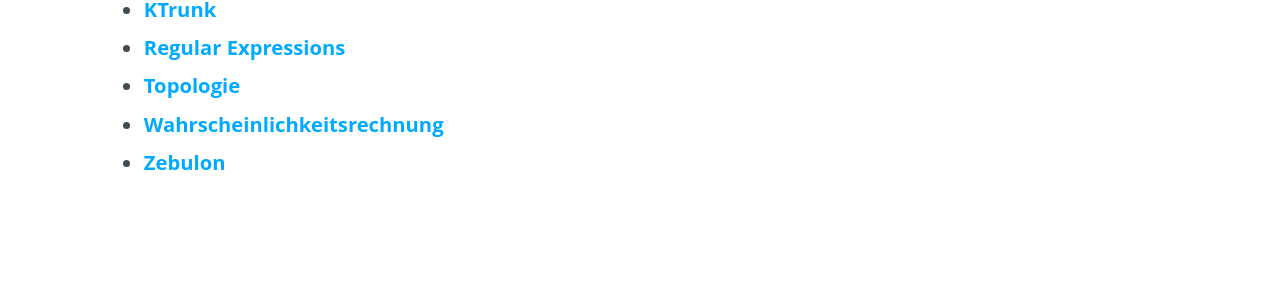
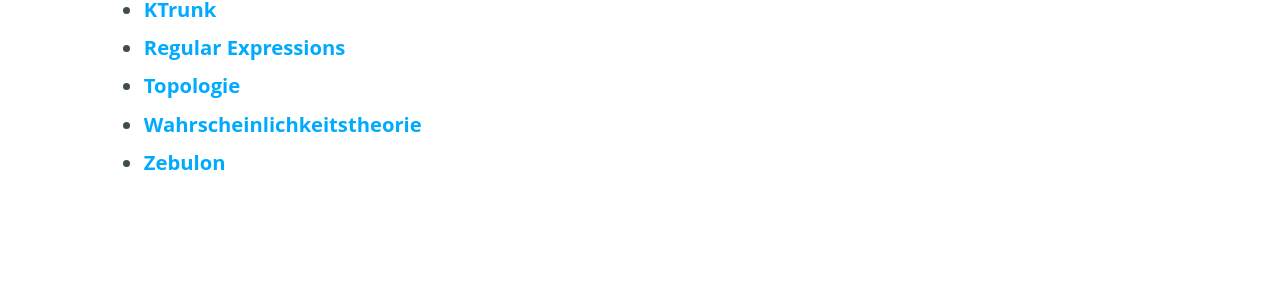
Before and after one commit to cs-LA/home, a Jekyll site: the page built from Pages.md, in a window 1280 px wide. Shown: the part 239-546 px from the top of the page. Built offline with Jekyll 4.4.1, drawn with Linux system fonts in a browser that asks for light colours; our own code applies the rules of GitHub Pages for plain Markdown files.

Commit message:
Update Pages.md

```diff
--- a/Pages.md
+++ b/Pages.md
@@ -4,5 +4,5 @@
  - **[KTrunk](/home/KTrunk/index.html)**
  - **[Regular Expressions](/home/RegExp/index.html)**
  - **[Topologie](/home/Topologie/index.html)**
- - **[Wahrscheinlichkeitsrechnung](/home/Wahrscheinlichkeitsrechnung/index.html)**
+ - **[Wahrscheinlichkeitstheorie](/home/Wahrscheinlichkeitstheorie/index.html)**
  - **[Zebulon](/home/Zebulon/index.html)**
```
